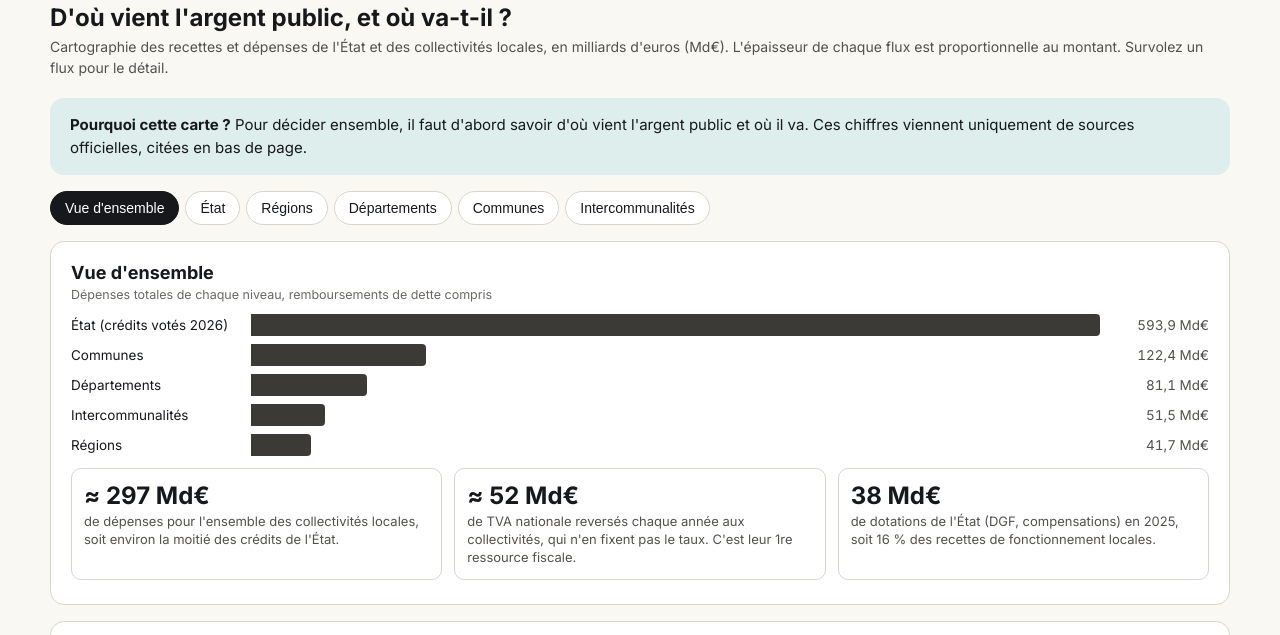
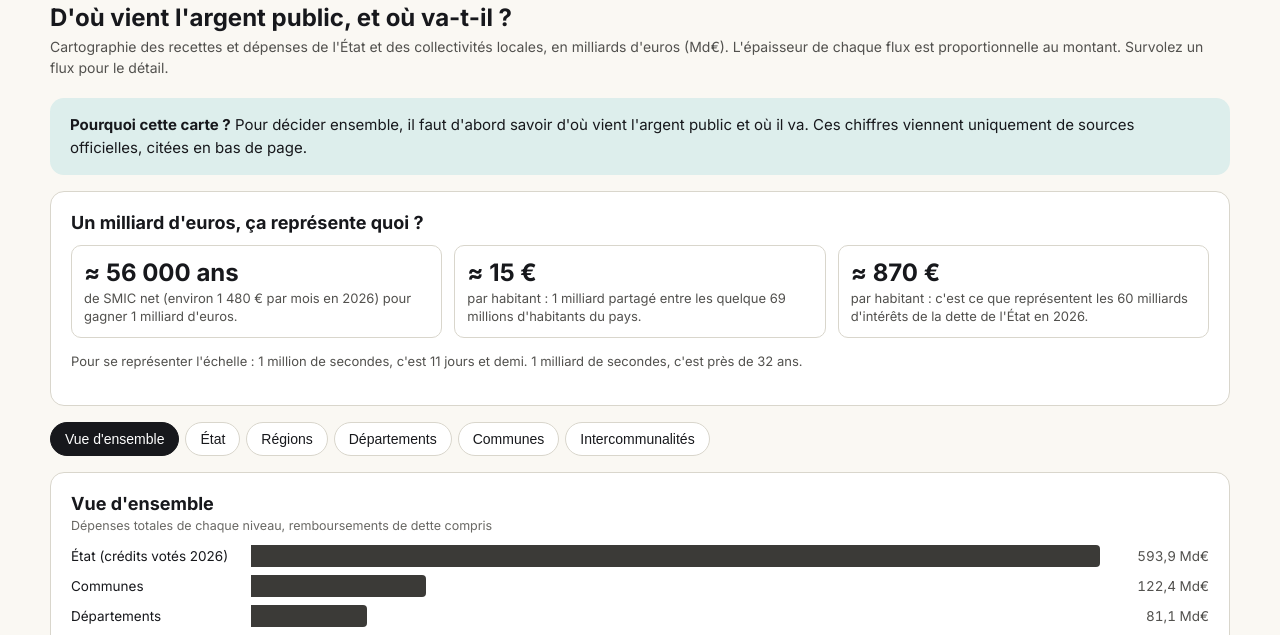
Before and after one commit to uneautrevoix2027/uneautrevoix2027.github.io, a plain HTML site: page finances.html in a window 1280 px wide. Shown: the part 85-720 px from the top of the page. Drawn offline with Linux system fonts and the light colour scheme.

Commit message:
Argent public : ce que représente un milliard d'euros

```diff
--- a/finances.html
+++ b/finances.html
@@ -76,6 +76,13 @@ a:focus-visible,button:focus-visible{outline:2px solid #087572;outline-offset:2p
   <h1>D'où vient l'argent public, et où va-t-il ?</h1>
   <p class="sub">Cartographie des recettes et dépenses de l'État et des collectivités locales, en milliards d'euros (Md€). L'épaisseur de chaque flux est proportionnelle au montant. Survolez un flux pour le détail.</p>
   <div class="why"><b>Pourquoi cette carte ?</b> Pour décider ensemble, il faut d'abord savoir d'où vient l'argent public et où il va. Ces chiffres viennent uniquement de sources officielles, citées en bas de page.</div>
+  <div class="card milliard"><h2>Un milliard d'euros, ça représente quoi ?</h2>
+  <div class="facts">
+   <div class="fact"><div class="n">≈ 56 000 ans</div><div class="l">de SMIC net (environ 1 480 € par mois en 2026) pour gagner 1 milliard d'euros.</div></div>
+   <div class="fact"><div class="n">≈ 15 €</div><div class="l">par habitant : 1 milliard partagé entre les quelque 69 millions d'habitants du pays.</div></div>
+   <div class="fact"><div class="n">≈ 870 €</div><div class="l">par habitant : c'est ce que représentent les 60 milliards d'intérêts de la dette de l'État en 2026.</div></div>
+  </div>
+  <p class="note">Pour se représenter l'échelle : 1 million de secondes, c'est 11 jours et demi. 1 milliard de secondes, c'est près de 32 ans.</p></div>
   <div class="tabs" role="tablist" id="tabs"></div>
   <div id="view"></div>
   <div class="card note src">
```
